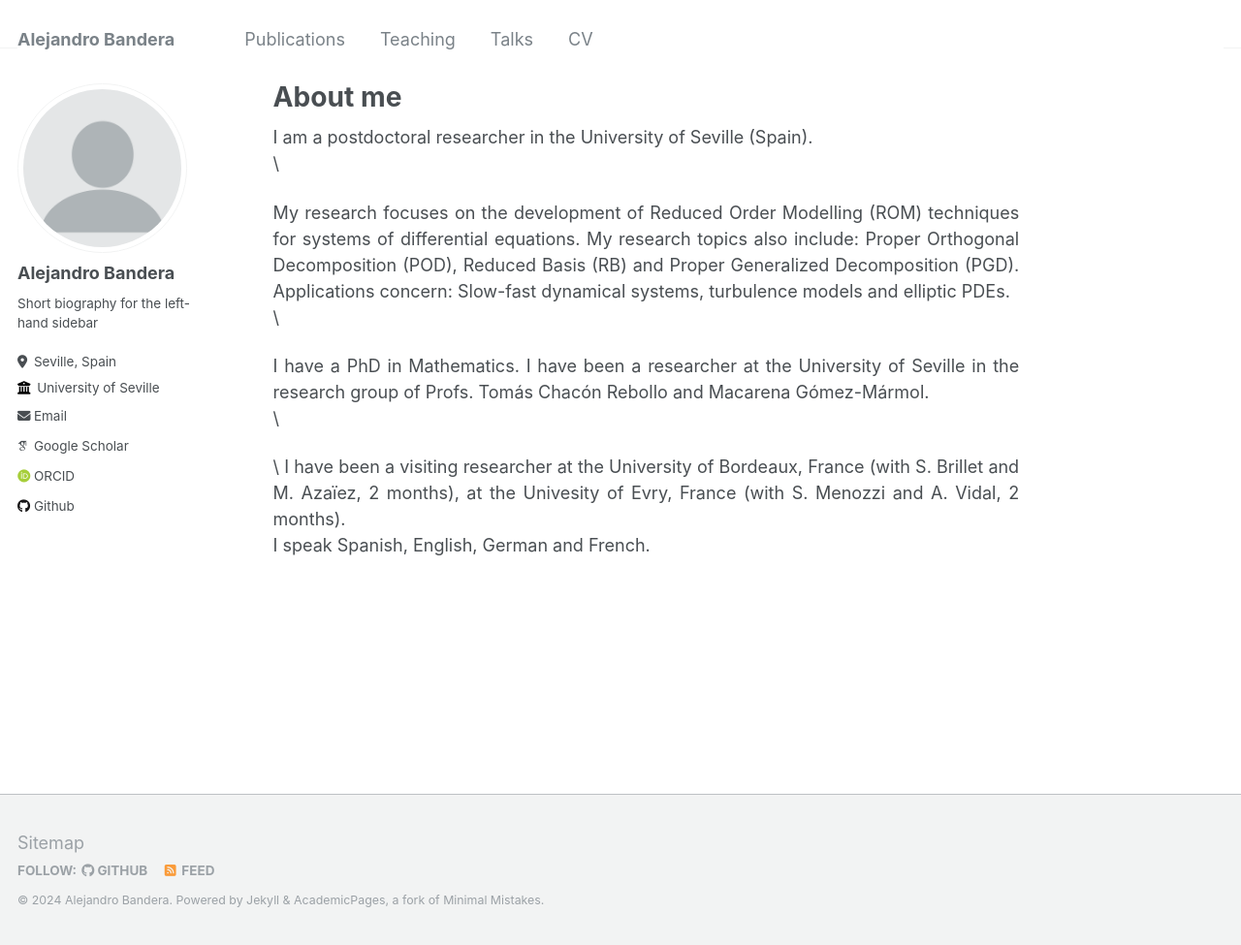
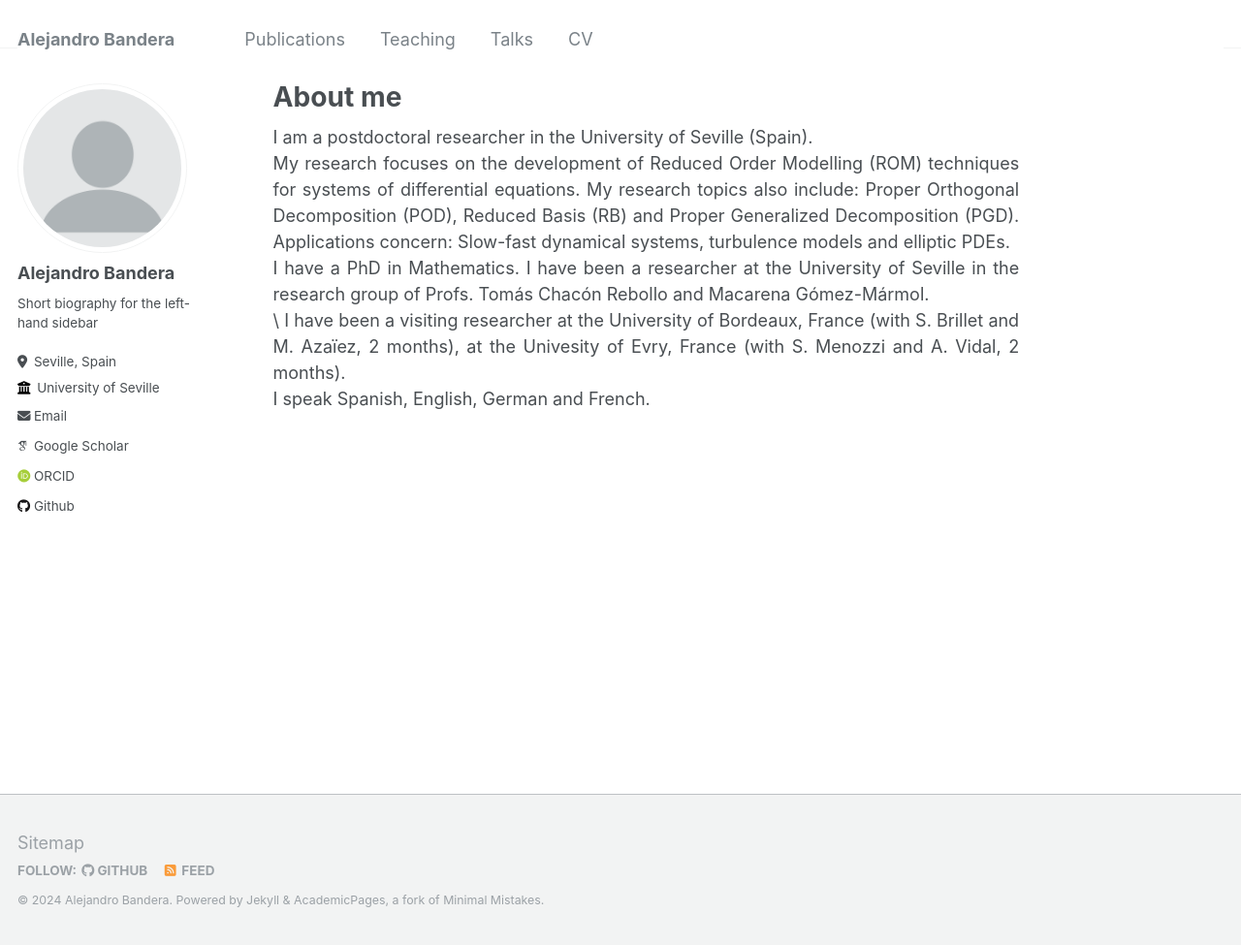
Before and after one commit to abanderam/abandera.github.io, a Jekyll site: the page built from _pages/about.md, in a window 1280 px wide and 975 px high. Shown: the whole window at 97% size. Built offline with Jekyll 4.4.1, drawn with Linux system fonts in a browser that asks for light colours; some web fonts are replaced.

Commit message:
Update about.md

```diff
--- a/_pages/about.md
+++ b/_pages/about.md
@@ -9,15 +9,18 @@ redirect_from:
 
 <div style="text-align: justify">
 I am a postdoctoral researcher in the University of Seville (Spain).
-</div>\
+</div>
+
 
 <div style="text-align: justify">
 My research focuses on the development of Reduced Order Modelling (ROM) techniques for systems of differential equations. My research topics also include: Proper Orthogonal Decomposition (POD), Reduced Basis (RB) and Proper Generalized Decomposition (PGD). Applications concern: Slow-fast dynamical systems, turbulence models and elliptic PDEs.
-</div>\
+</div>
+
 
 <div style="text-align: justify">
 I have a PhD in Mathematics. I have been a researcher at the University of Seville in the research group of Profs. Tomás Chacón Rebollo and Macarena Gómez-Mármol.
-</div>\
+</div>
+
 
 <div style="text-align: justify">\
 I have been a visiting researcher at the University of Bordeaux, France (with S. Brillet and M. Azaïez, 2 months), at the Univesity of Evry, France (with S. Menozzi and A. Vidal, 2 months).
```
